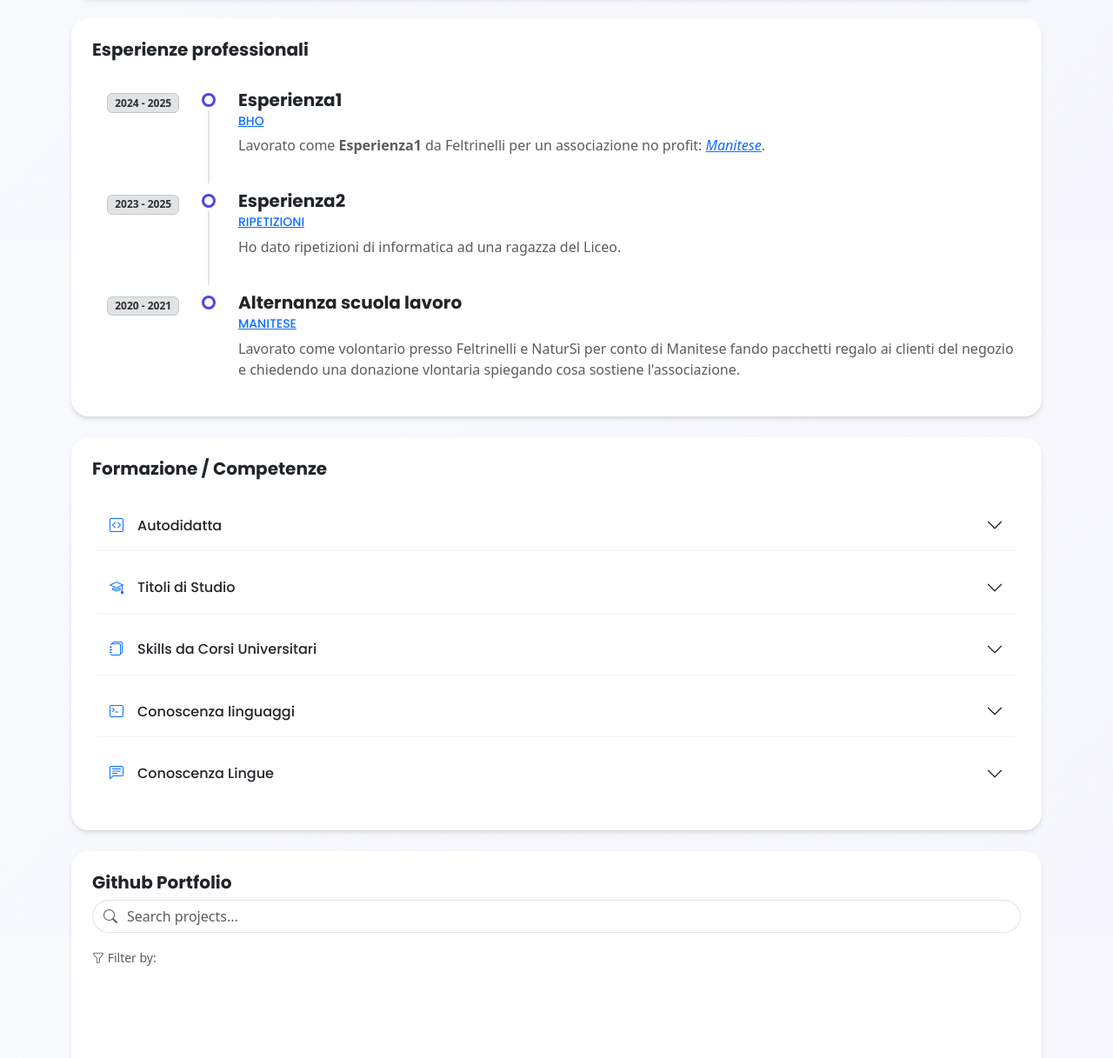
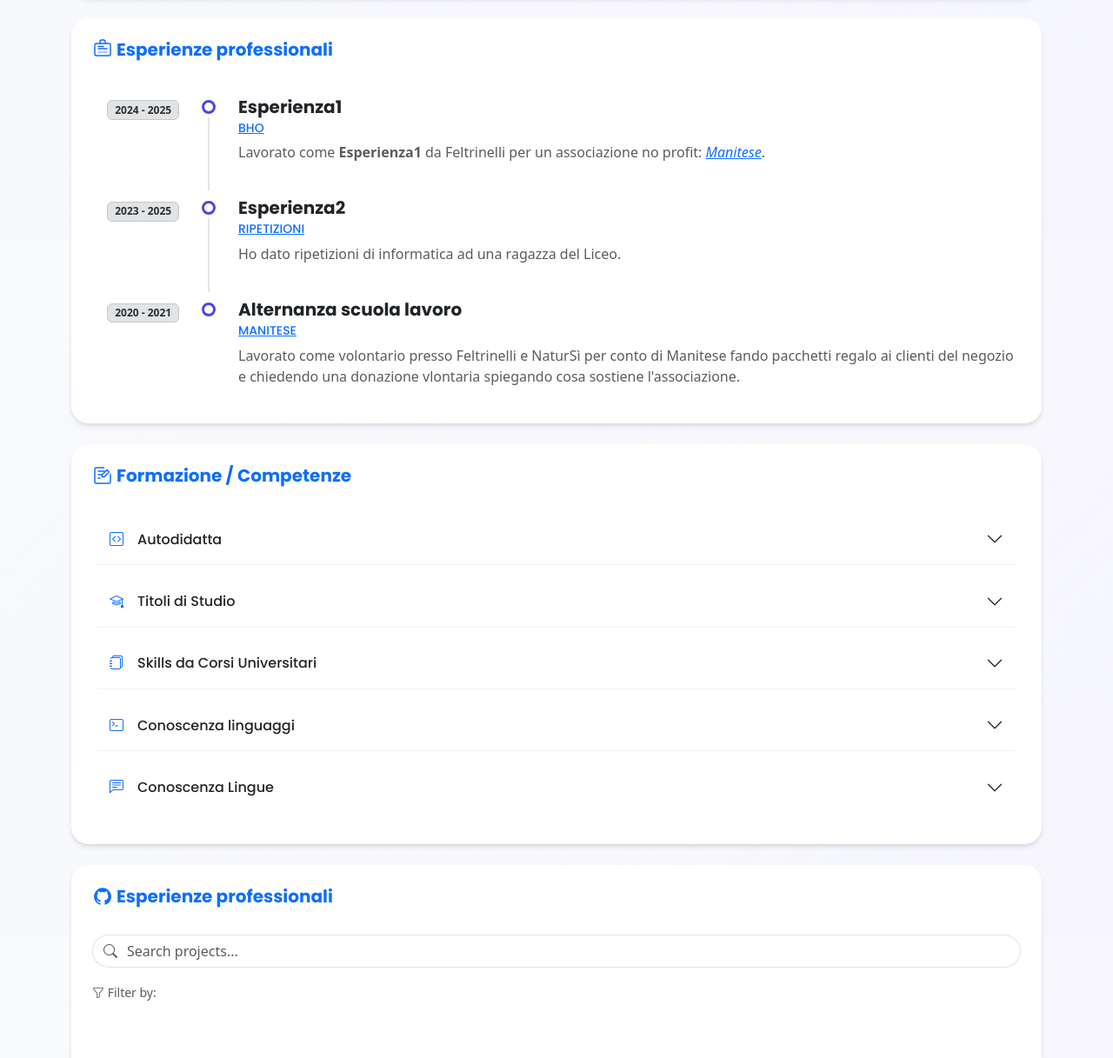
Before and after one commit to T0ls/CV, a plain HTML site: page index.html in a window 1280 px wide. Shown: the part 523-1740 px from the top of the page at 87% size. Drawn offline with nearby package versions, Linux system fonts and the light colour scheme; no server answers.

Commit message:
small visual improvements

```diff
--- a/index.html
+++ b/index.html
@@ -37,7 +37,7 @@
 								<label class="form-check-label small text-nowrap mb-0" for="flexSwitchCheckDefault" style="cursor: pointer;" data-i18n="enable_darkmode"></label>
 							</div>
 							<div class="vr"></div>
-							<select class="form-select form-select-sm border-0 py-0 ps-0" aria-label="Language" style="width: auto; background-color: transparent; cursor: pointer; box-shadow: none;">
+							<select class="form-select form-select-sm border-0 py-0 ps-0" aria-label="Language" style="width: auto; background-color: var(--card-bg); cursor: pointer; box-shadow: none;">
 								<option value="IT" selected>IT</option>
 								<option value="EN">EN</option>
 							</select>
@@ -89,7 +89,7 @@
 							</div>
 
 							<div class="col-lg-8 p-4 d-flex flex-column justify-content-center">
-								<div class="mb-4">
+								<div class="mb-0">
 									<h5 class="text-uppercase text-primary fw-bold small mb-3 letter-spacing-1">
 										<i class="bi bi-person-lines-fill me-2"></i>
 										<span data-i18n="about_title"></span>
@@ -130,7 +130,16 @@
 				</div>
 				<div id="profetionalExperiences" class="card mb-4 overflow-hidden border-0">
 					<div class="card-body p-4">
-						<h5 class="card-title mb-4" data-i18n="exp_title"></h5>
+						<div class="m-0 mb-4 p-0 d-flex text-primary">
+							<svg xmlns="http://www.w3.org/2000/svg" viewBox="0 2 24 24" width="24" height="24" fill="none" stroke="currentColor" stroke-width="1.5" stroke-linecap="round" stroke-linejoin="round">
+								<rect x="3" y="7" width="18" height="14" rx="2"/>
+								<path d="M9 7V5a2 2 0 0 1 2-2h2a2 2 0 0 1 2 2v2"/>
+								<path d="M7 17h10" opacity="0.5"/>
+								<path d="M7 13h10"/>
+								<path d="M7 10.5h6"/>
+							</svg>
+							<h5 class="card-title ms-1" data-i18n="exp_title"></h5>
+						</div>
 
 						<div class="experience-timeline">
 							<div class="exp-item">
@@ -181,7 +190,16 @@
 				</div>
 				<div id="studies" class="card mb-4 overflow-hidden border-0">
 					<div class="card-body p-4">
-						<h5 class="card-title mb-4" data-i18n="edu_title"></h5>
+						<div class="m-0 mb-4 p-0 d-flex text-primary">
+							<svg xmlns="http://www.w3.org/2000/svg" width="24" height="24" viewBox="0 0 24 24" fill="none" stroke="currentColor" stroke-width="1.5" stroke-linecap="round" stroke-linejoin="round">
+								<path d="M13.5 3H5a2 2 0 0 0-2 2v14a2 2 0 0 0 2 2h14a2 2 0 0 0 2-2v-8.5"/>
+								<line x1="7" y1="7" x2="14" y2="7"/>
+								<line x1="7" y1="11" x2="11" y2="11"/>
+								<line x1="7" y1="15" x2="9" y2="15"/>
+								<path d="M14 13.5 19.5 8l-2.5-2.5L11.5 11V13.5H14z"/>
+							</svg>
+							<h5 class="card-title ms-1" data-i18n="edu_title"></h5>
+						</div>
 
 						<div class="accordion accordion-flush custom-accordion" id="educationAccordion">
 
@@ -538,7 +556,12 @@
 				</div>
 				<div id="gitHubPage" class="card mb-4 overflow-hidden border-0">
 					<div id="gitHubProfile" class="card-body p-4" style="display: block; height: 85vh; overflow-y:auto">
-						<h5 class="card-title">Github Portfolio</h5>
+						<div class="m-0 mb-4 p-0 d-flex text-primary">
+							<svg width="24px" height="24px" viewBox="0 0 24 24" fill="currentColor" xmlns="http://www.w3.org/2000/svg" data-name="Layer 1">
+								<path d="M12,2.2467A10.00042,10.00042,0,0,0,8.83752,21.73419c.5.08752.6875-.21247.6875-.475,0-.23749-.01251-1.025-.01251-1.86249C7,19.85919,6.35,18.78423,6.15,18.22173A3.636,3.636,0,0,0,5.125,16.8092c-.35-.1875-.85-.65-.01251-.66248A2.00117,2.00117,0,0,1,6.65,17.17169a2.13742,2.13742,0,0,0,2.91248.825A2.10376,2.10376,0,0,1,10.2,16.65923c-2.225-.25-4.55-1.11254-4.55-4.9375a3.89187,3.89187,0,0,1,1.025-2.6875,3.59373,3.59373,0,0,1,.1-2.65s.83747-.26251,2.75,1.025a9.42747,9.42747,0,0,1,5,0c1.91248-1.3,2.75-1.025,2.75-1.025a3.59323,3.59323,0,0,1,.1,2.65,3.869,3.869,0,0,1,1.025,2.6875c0,3.83747-2.33752,4.6875-4.5625,4.9375a2.36814,2.36814,0,0,1,.675,1.85c0,1.33752-.01251,2.41248-.01251,2.75,0,.26251.1875.575.6875.475A10.0053,10.0053,0,0,0,12,2.2467Z"/>
+							</svg>
+							<h5 class="card-title ms-1" data-i18n="exp_title">Github Portfolio</h5>
+						</div>
 
 						<div class="mb-4">
 							<div class="input-group mb-3">
@@ -620,11 +643,11 @@
 				</div>
 				<div id="interestsCard" class="card mb-5 border-0 overflow-hidden">
 					<div class="card-body p-4 position-relative">
-						<h5 class="card-title d-flex align-items-center mb-3">
-							<span class="bg-primary text-white rounded-circle d-flex align-items-center justify-content-center me-2" style="width: 32px; height: 32px;">
+						<h5 class="card-title d-flex align-items-center mb-3 text-primary">
+							<span class="rounded-circle d-flex align-items-center justify-content-center" style="width: 24px; height: 24px;">
 								<i class="bi bi-stars"></i>
 							</span>
-							<span data-i18n="interests_title"></span>
+							<span class="ms-1" data-i18n="interests_title"></span>
 						</h5>
 
 						<p class="card-text text-muted mb-4 position-relative z-1" data-i18n="interests_text"></p>
```
